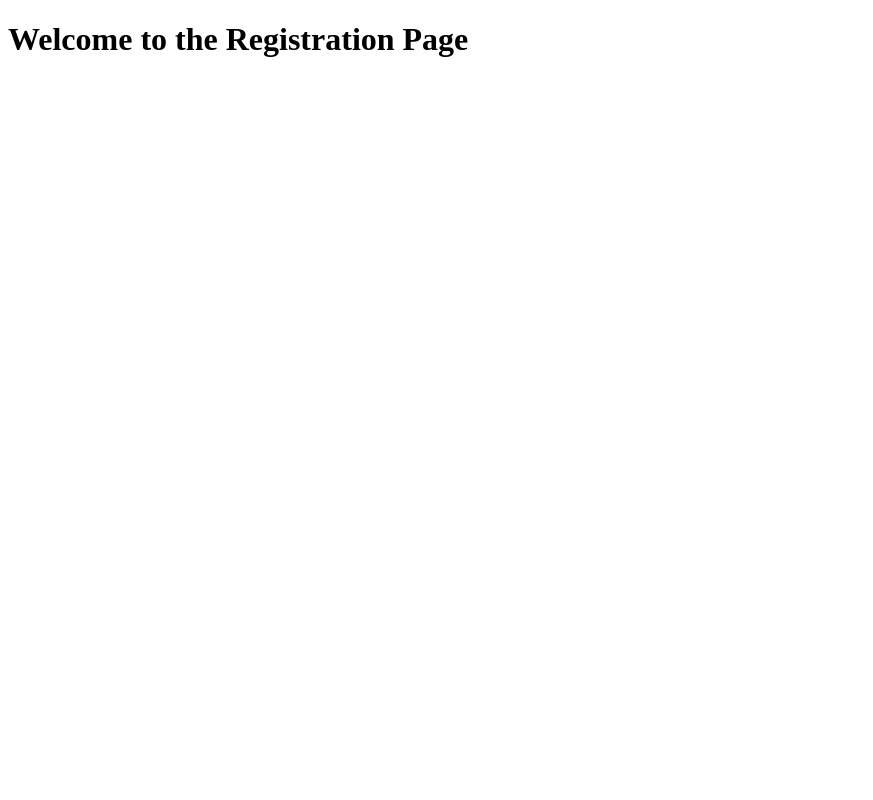
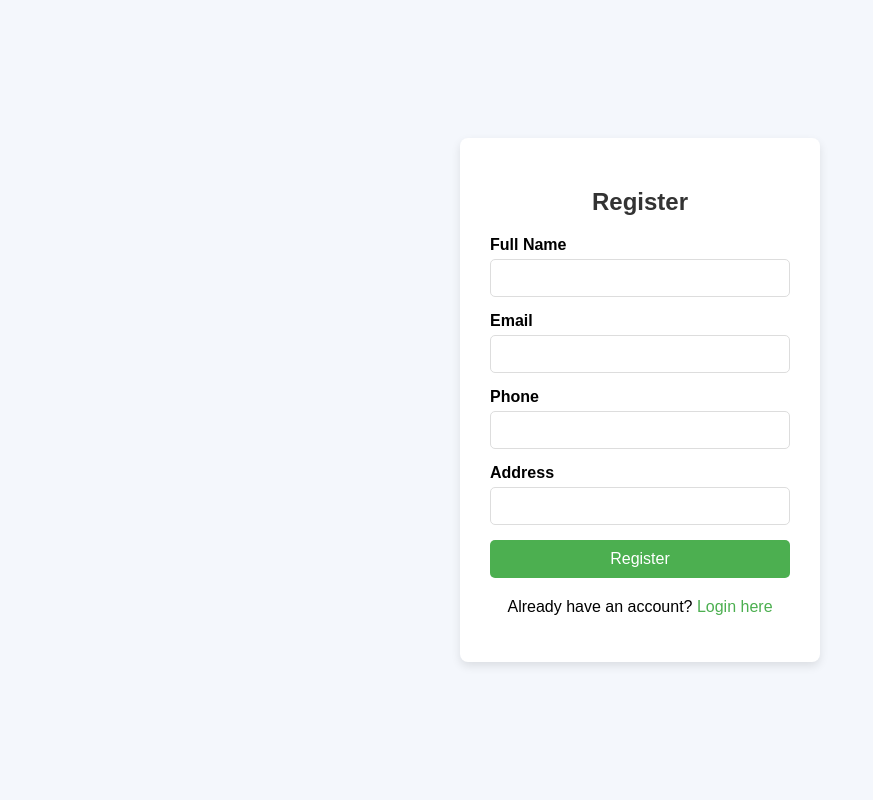
Before and after one commit to OleksandrVozhdai/OnlineShop-Django, a Django app: page /registration/ in a window 1280 px wide. Shown: the whole page, without its empty margins (0-873 px from the left). Run offline with Django 5.2, Linux system fonts and the light colour scheme.

Commit message:
Add registration and login functionality with forms
- Created templates for registration and login pages with form handling and CSRF protection.
- Added redirects to the home page after successful registration and login.

```diff
--- a/devicemarket/settings.py
+++ b/devicemarket/settings.py
@@ -83,7 +83,7 @@ DATABASES = {
     'default': {
         'ENGINE': 'mssql',
         'NAME': 'OnlineShop',
-        'HOST': 'YourServerName',
+        'HOST': 'localhost',
         'OPTIONS': {
             'driver': 'ODBC Driver 17 for SQL Server',
             'trusted_connection': 'yes',
--- /dev/null
+++ b/static/css/auth-styles.css
@@ -0,0 +1,76 @@
+/* auth-styles.css */
+
+/* Загальні стилі для сторінок авторизації та реєстрації */
+body {
+    font-family: Arial, sans-serif;
+    background-color: #f4f7fc;
+    display: flex;
+    justify-content: center;
+    align-items: center;
+    height: 100vh;
+    margin: 0;
+}
+
+.form-container {
+    background-color: white;
+    padding: 30px;
+    border-radius: 8px;
+    box-shadow: 0 4px 10px rgba(0, 0, 0, 0.1);
+    width: 300px;
+}
+
+h2 {
+    text-align: center;
+    margin-bottom: 20px;
+    color: #333;
+}
+
+.form-group {
+    margin-bottom: 15px;
+}
+
+label {
+    display: block;
+    margin-bottom: 5px;
+    font-weight: bold;
+}
+
+input[type="text"],
+input[type="email"],
+input[type="tel"],
+input[type="password"] {
+    width: 100%;
+    padding: 10px;
+    border: 1px solid #ddd;
+    border-radius: 5px;
+    font-size: 14px;
+}
+
+button[type="submit"] {
+    width: 100%;
+    padding: 10px;
+    background-color: #4CAF50;
+    color: white;
+    border: none;
+    border-radius: 5px;
+    font-size: 16px;
+    cursor: pointer;
+}
+
+button[type="submit"]:hover {
+    background-color: #45a049;
+}
+
+p {
+    text-align: center;
+    margin-top: 20px;
+}
+
+a {
+    color: #4CAF50;
+    text-decoration: none;
+}
+
+a:hover {
+    text-decoration: underline;
+}
--- a/templates/main/registration.html
+++ b/templates/main/registration.html
@@ -1,10 +1,40 @@
-<!DOCTYPE html>
+{% load static %}
 <html lang="en">
 <head>
     <meta charset="UTF-8">
-    <title>Registration</title>
+    <meta name="viewport" content="width=device-width, initial-scale=1.0">
+    <title>Register</title>
+    <link rel="stylesheet" href="{% static 'css/auth-styles.css' %}">
 </head>
 <body>
-    <h1>Welcome to the Registration Page</h1>
+    <div class="form-container">
+        <h2>Register</h2>
+        <form action="/register" method="POST">
+            {% csrf_token %}
+            <div class="form-group">
+                <label for="fullname">Full Name</label>
+                <input type="text" id="fullname" name="fullname" required>
+            </div>
+
+            <div class="form-group">
+                <label for="email">Email</label>
+                <input type="email" id="email" name="email" required>
+            </div>
+
+            <div class="form-group">
+                <label for="phone">Phone</label>
+                <input type="tel" id="phone" name="phone" required>
+            </div>
+
+            <div class="form-group">
+                <label for="address">Address</label>
+                <input type="text" id="address" name="address" required>
+            </div>
+
+            <button type="submit" class="btn">Register</button>
+        </form>
+
+        <p>Already have an account? <a href="{% url 'main:login' %}">Login here</a></p>
+    </div>
 </body>
 </html>
```
Also changed, not shown: templates/main/login.html (+23 -3 lines).
